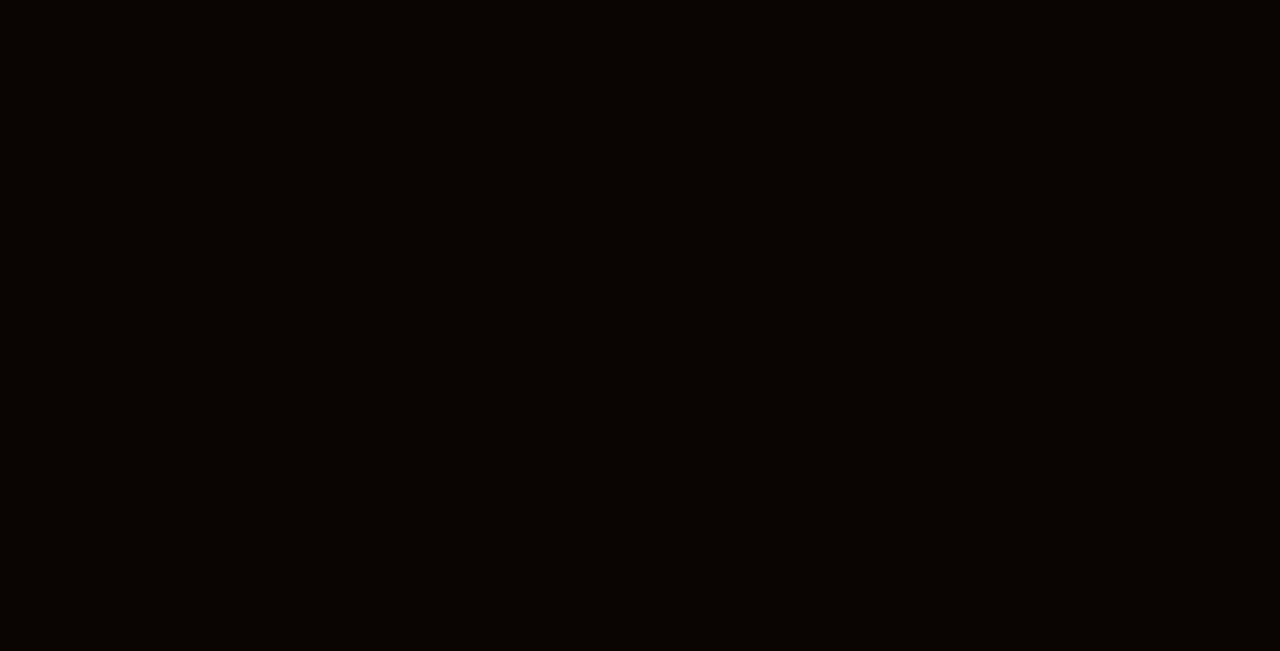
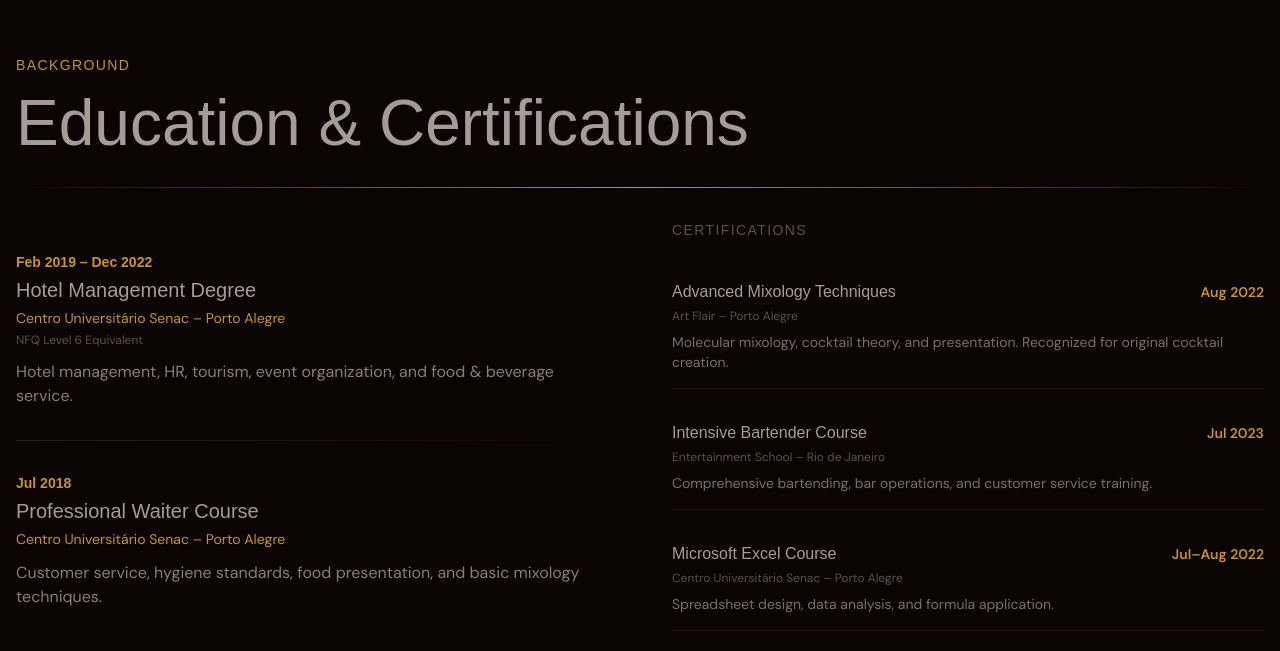
Before and after one commit to RaulFavin/portifoio-, a Next.js app: page / in a window 1280 px wide. Shown: the part 2753-3404 px from the top of the page. Before the commit the page ends 2712 px from the top, so only its background shows below. Built offline with nearby package versions, Linux system fonts and the light colour scheme; a web font is replaced by a local one.

Commit message:
feat(Home): include EducationSection component to the main page

```diff
--- a/app/page.tsx
+++ b/app/page.tsx
@@ -1,6 +1,7 @@
 import { AboutMe } from "./components/AboutMe";
 import { AboveTheFold } from "./components/AboveTheFold";
 import { CarrierSection } from "./components/CarrierSection";
+import { EducationSection } from "./components/EducationSection";
 import { Header } from "./components/Header";
 
 export default function Home() {
@@ -10,6 +11,7 @@ export default function Home() {
       <AboveTheFold />
       <AboutMe />
       <CarrierSection />
+      <EducationSection />
     </main>
   );
 }
```
